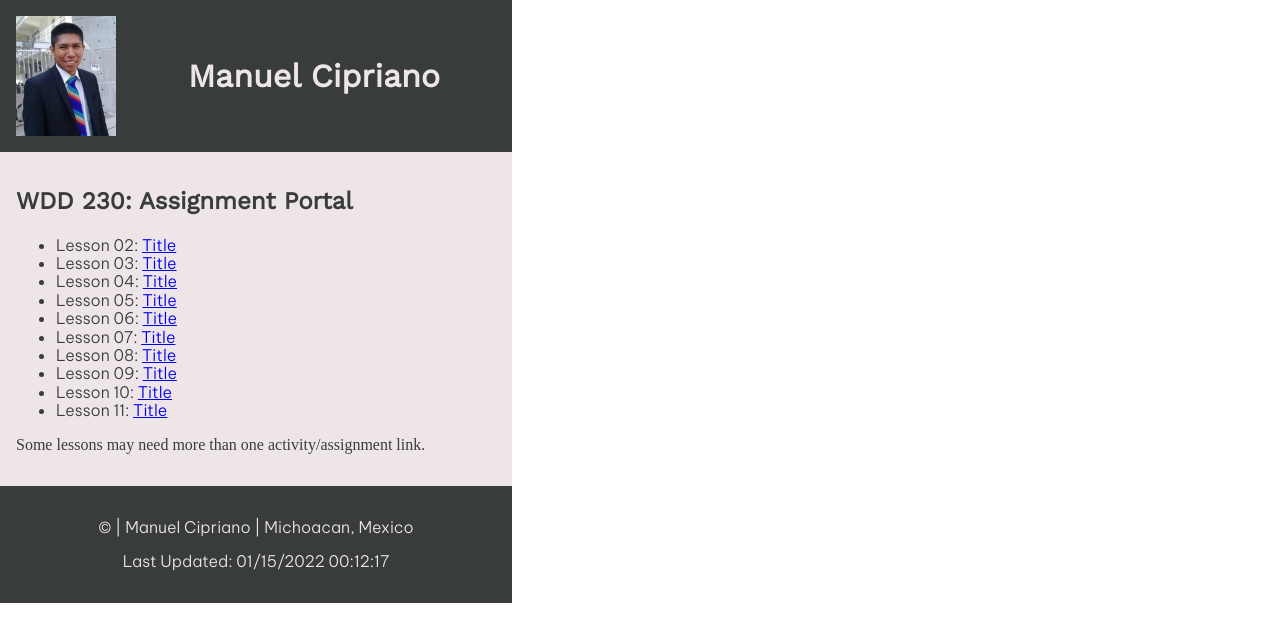
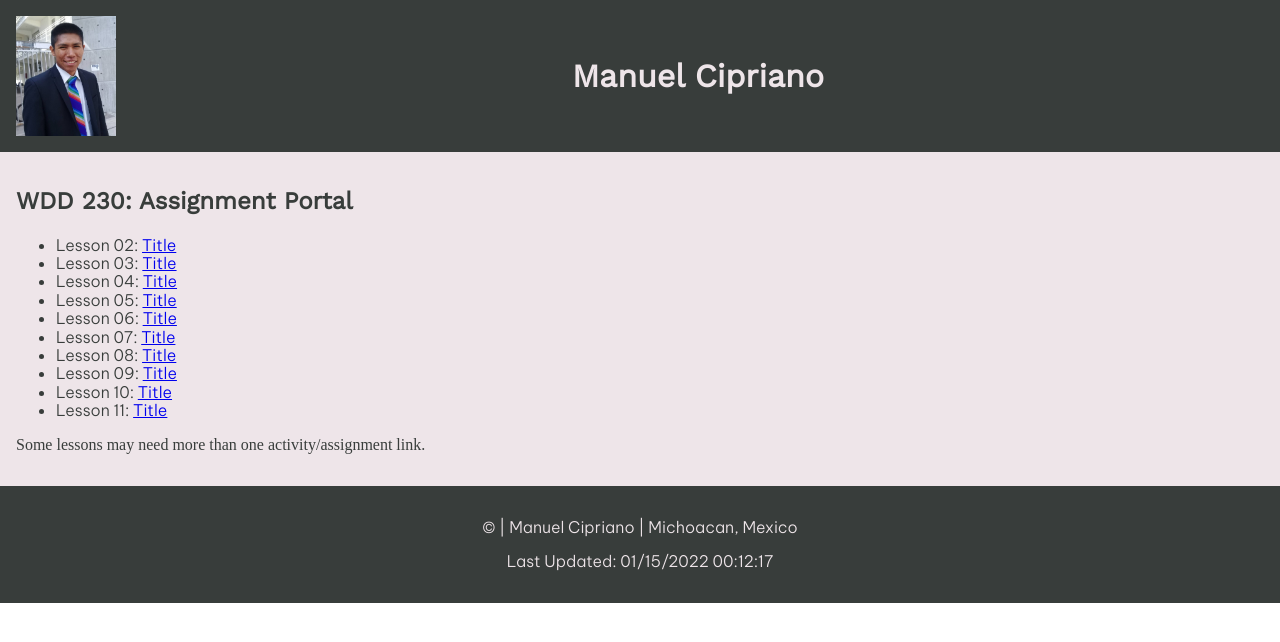
Before and after one commit to machz1988/wdd230, a plain HTML site: page index.html in a window 1280 px wide. Drawn offline with nearby package versions, Linux system fonts and the light colour scheme; a web font is replaced by a local one.

Commit message:
Introducing media queries

```diff
--- /dev/null
+++ b/css/medium.css
@@ -0,0 +1,33 @@
+@media (min-width: 32.5em){
+    :root {
+        --card-width: 100%;
+    }
+
+    #headerContent{
+        display: grid;
+        grid-template-columns: 100px 1fr;
+        grid-template-rows: auto;
+        max-width: var(--card-width);
+        background-color: var(--primary-color);
+        padding: 1em;
+        gap: 1em;
+        margin: 0 auto;
+    }
+
+    #headerContent img{
+        width: 100%;
+        height: auto;
+        /*align-self: center;
+        justify-self: center;
+        margin: 0 auto;*/
+    }
+
+    #headerContent h1{
+        width: 100%;
+        align-self: center;
+        justify-self: center;
+        text-align: center;
+        font-family: var(--heading-font);
+        color: var(--headline-color-on-color);
+    }
+}
--- a/css/style.css
+++ b/css/small.css
@@ -23,22 +23,24 @@
     --nav-hover-link-color: #383D3B;
     --nav-hover-background-color: #92DCE5;
 
-    --card-width: 480px;
+    --card-width: 100%;
   }
-
-
 
 #headerContent{
     display: grid;
-    grid-template-columns: 100px 1fr;
+    grid-template-rows: 200px 1fr;
     max-width: var(--card-width);
     background-color: var(--primary-color);
     padding: 1em;
     gap: 1em;
+    margin: 0 auto;
 }
 
 #headerContent img{
-    width: 100%;
+    height: 100%;
+    /*align-self: center;
+    justify-self: center;*/
+    margin: 0 auto;
 }
 
 #headerContent h1{
@@ -55,6 +57,7 @@
     background-color: var(--secondary-color);
     color: var(--primary-color);
     padding: 1em;
+    margin: 0 auto;
 }
 
 #mainContent h2{
@@ -72,4 +75,5 @@
     padding: 1em;
     color: var(--secondary-color);
     text-align: center;
+    margin: 0 auto;
 }
--- a/index.html
+++ b/index.html
@@ -13,7 +13,8 @@
     <meta name="description"
         content="This page is for publishing my personal assingments and projects from the WDD230 course." />
     <link rel="stylesheet" href="css/normalize.css" />
-    <link href="css/style.css" rel="stylesheet" />
+    <link href="css/small.css" rel="stylesheet" />
+    <link href="css/medium.css" rel="stylesheet" />
 </head>
 
 <body>
```
